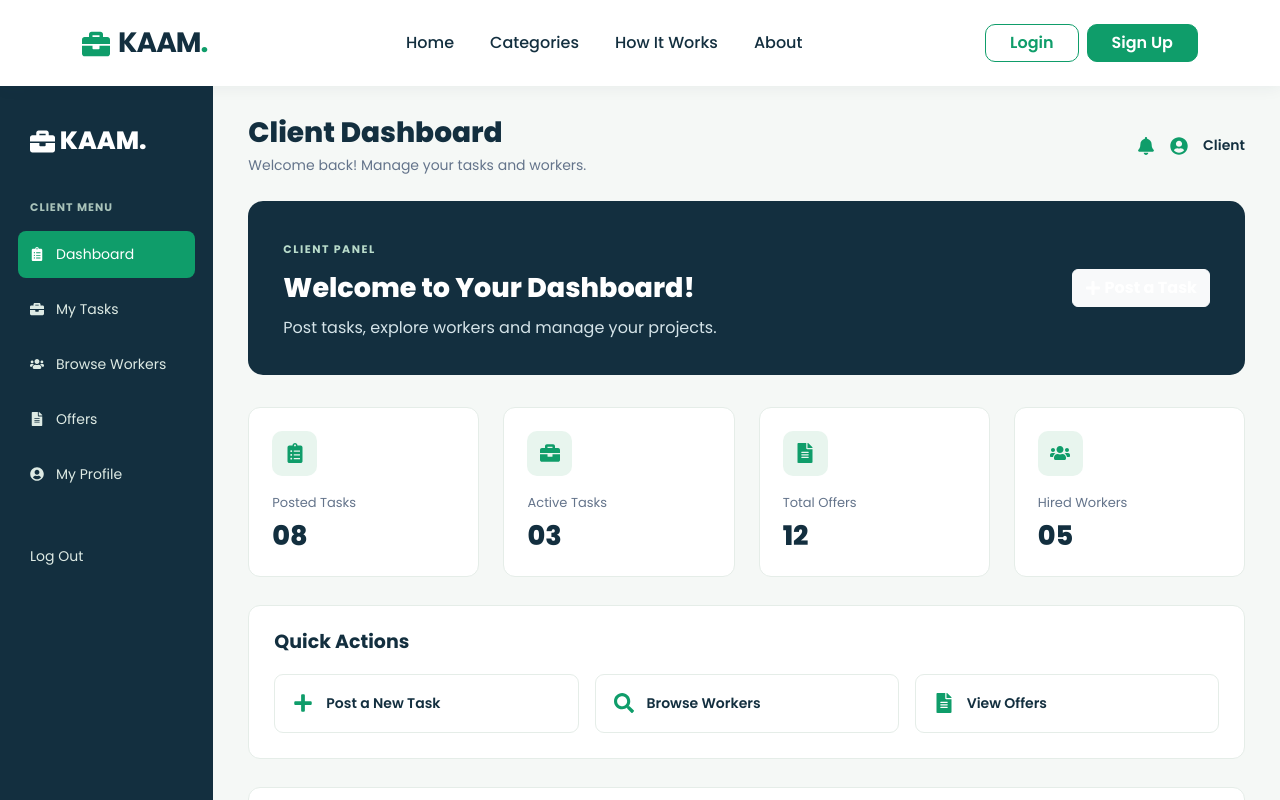
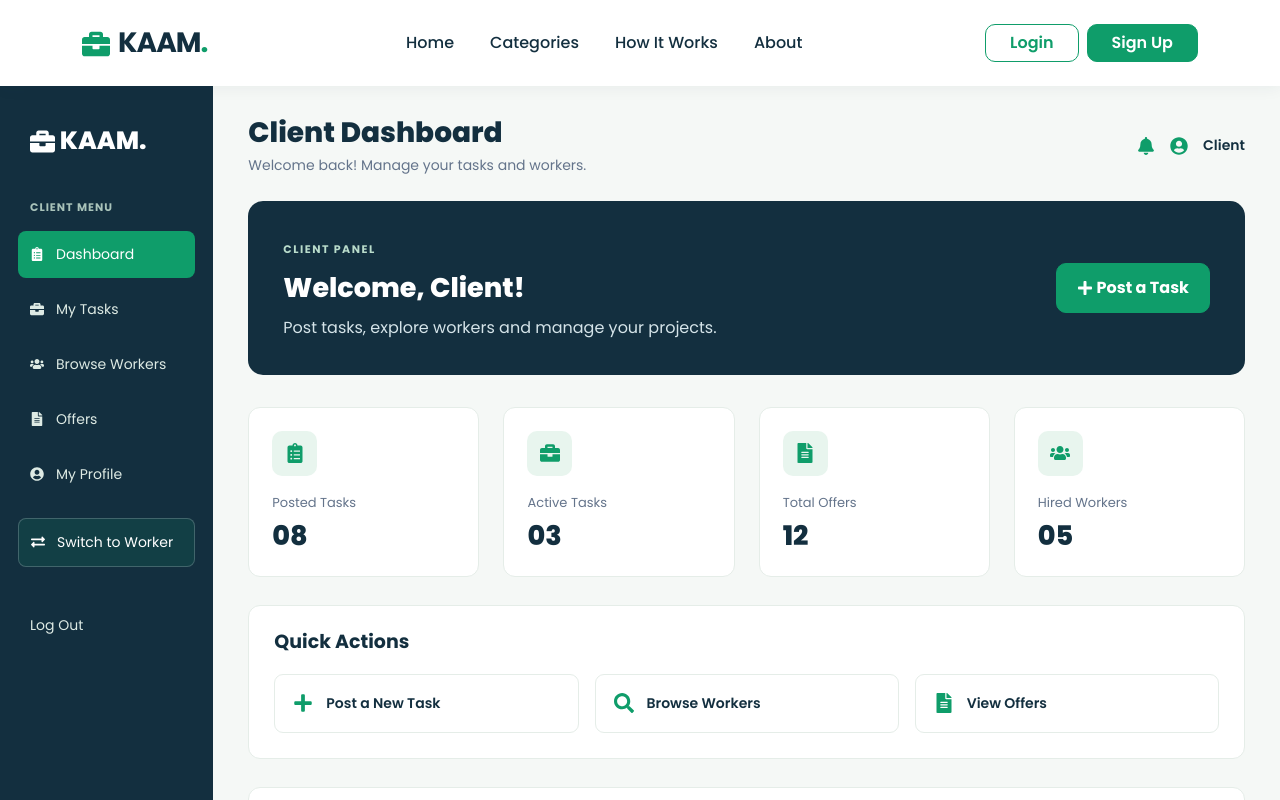
Before and after one commit to AzkaTalat/KAAM-Website, a React (Vite) app: page /client-dashboard in a window 1280 px wide. Shown: the top 800 px of the page. Built offline with nearby package versions, Linux system fonts and the light colour scheme.

Commit message:
Add client and worker mode switching

```diff
--- a/src/pages/ClientDashboard.jsx
+++ b/src/pages/ClientDashboard.jsx
@@ -7,12 +7,22 @@ import {
   FaPlus,
   FaSearch,
   FaBell,
-  FaUserCircle
+  FaUserCircle,
+  FaExchangeAlt
 } from 'react-icons/fa';
 
-import { Link } from 'react-router-dom';
+import { Link, useNavigate } from 'react-router-dom';
 
 function ClientDashboard() {
+  const navigate = useNavigate();
+
+  // Get logged-in user
+  const currentUser = JSON.parse(
+    localStorage.getItem('kaamCurrentUser') || 'null'
+  );
+
+  const clientName = currentUser?.name || 'Client';
+
   const stats = [
     { title: 'Posted Tasks', value: '08', icon: <FaClipboardList /> },
     { title: 'Active Tasks', value: '03', icon: <FaBriefcase /> },
@@ -21,10 +31,66 @@ function ClientDashboard() {
   ];
 
   const tasks = [
-    { title: 'Website Development', category: 'Technology', budget: 'Rs. 25,000', status: 'In Progress' },
-    { title: 'Logo Design', category: 'Design', budget: 'Rs. 5,000', status: 'Pending' },
-    { title: 'Mobile App UI Design', category: 'Design', budget: 'Rs. 15,000', status: 'Completed' }
+    {
+      title: 'Website Development',
+      category: 'Technology',
+      budget: 'Rs. 25,000',
+      status: 'In Progress'
+    },
+    {
+      title: 'Logo Design',
+      category: 'Design',
+      budget: 'Rs. 5,000',
+      status: 'Pending'
+    },
+    {
+      title: 'Mobile App UI Design',
+      category: 'Design',
+      budget: 'Rs. 15,000',
+      status: 'Completed'
+    }
   ];
+
+  // Switch to Worker Mode
+  function switchToWorker() {
+    if (!currentUser) {
+      navigate('/login');
+      return;
+    }
+
+    const updatedUser = {
+      ...currentUser,
+      activeMode: 'worker'
+    };
+
+    localStorage.setItem(
+      'kaamCurrentUser',
+      JSON.stringify(updatedUser)
+    );
+
+    const users = JSON.parse(
+      localStorage.getItem('kaamUsers') || '[]'
+    );
+
+    const updatedUsers = users.map(user =>
+      user.email === currentUser.email
+        ? { ...user, activeMode: 'worker' }
+        : user
+    );
+
+    localStorage.setItem(
+      'kaamUsers',
+      JSON.stringify(updatedUsers)
+    );
+
+    navigate('/worker-dashboard');
+  }
+
+  // Logout
+  function handleLogout() {
+    localStorage.removeItem('kaamCurrentUser');
+    navigate('/login');
+  }
 
   return (
     <div className="dashboard-page">
@@ -33,7 +99,10 @@ function ClientDashboard() {
 
           {/* SIDEBAR */}
           <aside className="col-lg-2 dashboard-sidebar">
-            <h4><FaBriefcase /> KAAM.</h4>
+
+            <h4>
+              <FaBriefcase /> KAAM.
+            </h4>
 
             <p className="sidebar-label">CLIENT MENU</p>
 
@@ -57,14 +126,30 @@ function ClientDashboard() {
               <FaUserCircle /> My Profile
             </a>
 
-            <Link to="/" className="sidebar-link logout-link">
+            {/* SWITCH MODE */}
+            <button
+              type="button"
+              className="sidebar-link mode-switch-link"
+              onClick={switchToWorker}
+            >
+              <FaExchangeAlt /> Switch to Worker
+            </button>
+
+            {/* LOGOUT */}
+            <button
+              type="button"
+              className="sidebar-link logout-link"
+              onClick={handleLogout}
+            >
               Log Out
-            </Link>
+            </button>
+
           </aside>
 
           {/* MAIN CONTENT */}
           <main className="col-lg-10 dashboard-main" id="overview">
 
+            {/* TOPBAR */}
             <div className="dashboard-topbar">
               <div>
                 <h3>Client Dashboard</h3>
@@ -74,16 +159,20 @@ function ClientDashboard() {
               <div className="dashboard-user">
                 <FaBell />
                 <FaUserCircle />
-                <span>Client</span>
+                <span>{clientName}</span>
               </div>
             </div>
 
-            {/* WELCOME */}
+            {/* WELCOME SECTION */}
             <div className="dashboard-welcome">
               <div>
                 <span>CLIENT PANEL</span>
-                <h2>Welcome to Your Dashboard!</h2>
-                <p>Post tasks, explore workers and manage your projects.</p>
+
+                <h2>Welcome, {clientName}!</h2>
+
+                <p>
+                  Post tasks, explore workers and manage your projects.
+                </p>
               </div>
 
               <Link to="/post-task" className="btn btn-light">
@@ -96,9 +185,15 @@ function ClientDashboard() {
               {stats.map((item, index) => (
                 <div className="col-sm-6 col-xl-3" key={index}>
                   <div className="stat-card">
-                    <div className="stat-icon">{item.icon}</div>
+
+                    <div className="stat-icon">
+                      {item.icon}
+                    </div>
+
                     <p>{item.title}</p>
+
                     <h3>{item.value}</h3>
+
                   </div>
                 </div>
               ))}
@@ -106,9 +201,11 @@ function ClientDashboard() {
 
             {/* QUICK ACTIONS */}
             <div className="dashboard-section">
+
               <h4>Quick Actions</h4>
 
               <div className="row g-3">
+
                 <div className="col-md-4">
                   <Link to="/post-task" className="quick-action">
                     <FaPlus />
@@ -129,11 +226,13 @@ function ClientDashboard() {
                     <span>View Offers</span>
                   </a>
                 </div>
+
               </div>
             </div>
 
             {/* RECENT TASKS */}
             <div className="dashboard-section" id="tasks">
+
               <div className="section-title-row">
                 <h4>Recent Tasks</h4>
                 <span>View All</span>
@@ -141,6 +240,7 @@ function ClientDashboard() {
 
               <div className="table-responsive">
                 <table className="table dashboard-table">
+
                   <thead>
                     <tr>
                       <th>Task Name</th>
@@ -157,25 +257,33 @@ function ClientDashboard() {
                         <td>{task.category}</td>
                         <td>{task.budget}</td>
                         <td>
-                          <span className={`task-status ${task.status.toLowerCase().replace(' ', '-')}`}>
+                          <span
+                            className={`task-status ${task.status.toLowerCase().replace(' ', '-')}`}
+                          >
                             {task.status}
                           </span>
                         </td>
                       </tr>
                     ))}
                   </tbody>
+
                 </table>
               </div>
             </div>
 
+            {/* BROWSE WORKERS */}
             <div className="dashboard-section" id="workers">
+
               <h4>Find Skilled Workers</h4>
+
               <p className="text-secondary">
                 Discover suitable people for your next project.
               </p>
+
               <Link to="/browse-workers" className="btn btn-primary">
                 Explore Workers
               </Link>
+
             </div>
 
           </main>
--- a/src/pages/WorkerDashboard.jsx
+++ b/src/pages/WorkerDashboard.jsx
@@ -3,16 +3,25 @@ import {
   FaBriefcase,
   FaClipboardList,
   FaMoneyBillWave,
-  FaCheckCircle,
   FaSearch,
   FaBell,
   FaUserCircle,
-  FaFileAlt
+  FaFileAlt,
+  FaExchangeAlt
 } from 'react-icons/fa';
 
-import { Link } from 'react-router-dom';
+import { Link, useNavigate } from 'react-router-dom';
 
 function WorkerDashboard() {
+  const navigate = useNavigate();
+
+  // Get logged-in user
+  const currentUser = JSON.parse(
+    localStorage.getItem('kaamCurrentUser') || 'null'
+  );
+
+  const workerName = currentUser?.name || 'Worker';
+
   const stats = [
     { title: 'Available Jobs', value: '24', icon: <FaSearch /> },
     { title: 'Active Jobs', value: '03', icon: <FaBriefcase /> },
@@ -21,10 +30,66 @@ function WorkerDashboard() {
   ];
 
   const jobs = [
-    { title: 'Website Development', client: 'ABC Company', budget: 'Rs. 25,000', status: 'In Progress' },
-    { title: 'Graphic Design', client: 'Creative Studio', budget: 'Rs. 8,000', status: 'Pending' },
-    { title: 'Landing Page Design', client: 'Digital Agency', budget: 'Rs. 12,000', status: 'Completed' }
+    {
+      title: 'Website Development',
+      client: 'ABC Company',
+      budget: 'Rs. 25,000',
+      status: 'In Progress'
+    },
+    {
+      title: 'Graphic Design',
+      client: 'Creative Studio',
+      budget: 'Rs. 8,000',
+      status: 'Pending'
+    },
+    {
+      title: 'Landing Page Design',
+      client: 'Digital Agency',
+      budget: 'Rs. 12,000',
+      status: 'Completed'
+    }
   ];
+
+  // Switch to Client Mode
+  function switchToClient() {
+    if (!currentUser) {
+      navigate('/login');
+      return;
+    }
+
+    const updatedUser = {
+      ...currentUser,
+      activeMode: 'client'
+    };
+
+    localStorage.setItem(
+      'kaamCurrentUser',
+      JSON.stringify(updatedUser)
+    );
+
+    const users = JSON.parse(
+      localStorage.getItem('kaamUsers') || '[]'
+    );
+
+    const updatedUsers = users.map(user =>
+      user.email === currentUser.email
+        ? { ...user, activeMode: 'client' }
+        : user
+    );
+
+    localStorage.setItem(
+      'kaamUsers',
+      JSON.stringify(updatedUsers)
+    );
+
+    navigate('/client-dashboard');
+  }
+
+  // Logout
+  function handleLogout() {
+    localStorage.removeItem('kaamCurrentUser');
+    navigate('/login');
+  }
 
   return (
     <div className="dashboard-page">
@@ -33,7 +98,10 @@ function WorkerDashboard() {
 
           {/* SIDEBAR */}
           <aside className="col-lg-2 dashboard-sidebar">
-            <h4><FaBriefcase /> KAAM.</h4>
+
+            <h4>
+              <FaBriefcase /> KAAM.
+            </h4>
 
             <p className="sidebar-label">WORKER MENU</p>
 
@@ -61,14 +129,30 @@ function WorkerDashboard() {
               <FaUserCircle /> My Profile
             </a>
 
-            <Link to="/" className="sidebar-link logout-link">
+            {/* SWITCH MODE */}
+            <button
+              type="button"
+              className="sidebar-link mode-switch-link"
+              onClick={switchToClient}
+            >
+              <FaExchangeAlt /> Switch to Client
+            </button>
+
+            {/* LOGOUT */}
+            <button
+              type="button"
+              className="sidebar-link logout-link"
+              onClick={handleLogout}
+            >
               Log Out
-            </Link>
+            </button>
+
           </aside>
 
           {/* MAIN CONTENT */}
           <main className="col-lg-10 dashboard-main" id="overview">
 
+            {/* TOPBAR */}
             <div className="dashboard-topbar">
               <div>
                 <h3>Worker Dashboard</h3>
@@ -78,21 +162,27 @@ function WorkerDashboard() {
               <div className="dashboard-user">
                 <FaBell />
                 <FaUserCircle />
-                <span>Worker</span>
+                <span>{workerName}</span>
               </div>
             </div>
 
-            {/* WELCOME */}
+            {/* WELCOME SECTION */}
             <div className="dashboard-welcome worker-welcome">
+
               <div>
                 <span>WORKER PANEL</span>
-                <h2>Welcome to Your Workspace!</h2>
-                <p>Discover jobs, submit offers and grow your career.</p>
+
+                <h2>Welcome, {workerName}!</h2>
+
+                <p>
+                  Discover jobs, submit offers and grow your career.
+                </p>
               </div>
 
               <Link to="/browse-jobs" className="btn btn-light">
                 <FaSearch /> Find Jobs
               </Link>
+
             </div>
 
             {/* STATISTICS */}
@@ -100,9 +190,15 @@ function WorkerDashboard() {
               {stats.map((item, index) => (
                 <div className="col-sm-6 col-xl-3" key={index}>
                   <div className="stat-card">
-                    <div className="stat-icon">{item.icon}</div>
+
+                    <div className="stat-icon">
+                      {item.icon}
+                    </div>
+
                     <p>{item.title}</p>
+
                     <h3>{item.value}</h3>
+
                   </div>
                 </div>
               ))}
@@ -110,9 +206,11 @@ function WorkerDashboard() {
 
             {/* QUICK ACTIONS */}
             <div className="dashboard-section">
+
               <h4>Quick Actions</h4>
 
               <div className="row g-3">
+
                 <div className="col-md-4">
                   <Link to="/browse-jobs" className="quick-action">
                     <FaSearch />
@@ -133,11 +231,13 @@ function WorkerDashboard() {
                     <span>View Earnings</span>
                   </a>
                 </div>
+
               </div>
             </div>
 
             {/* RECENT JOBS */}
             <div className="dashboard-section" id="jobs">
+
               <div className="section-title-row">
                 <h4>Recent Jobs</h4>
                 <span>View All</span>
@@ -145,6 +245,7 @@ function WorkerDashboard() {
 
               <div className="table-responsive">
                 <table className="table dashboard-table">
+
                   <thead>
                     <tr>
                       <th>Job Title</th>
@@ -161,25 +262,33 @@ function WorkerDashboard() {
                         <td>{job.client}</td>
                         <td>{job.budget}</td>
                         <td>
-                          <span className={`task-status ${job.status.toLowerCase().replace(' ', '-')}`}>
+                          <span
+                            className={`task-status ${job.status.toLowerCase().replace(' ', '-')}`}
+                          >
                             {job.status}
                           </span>
                         </td>
                       </tr>
                     ))}
                   </tbody>
+
                 </table>
               </div>
             </div>
 
+            {/* AVAILABLE JOBS */}
             <div className="dashboard-section" id="available">
+
               <h4>Explore Available Jobs</h4>
+
               <p className="text-secondary">
                 Find projects that match your skills and interests.
               </p>
+
               <Link to="/browse-jobs" className="btn btn-primary">
                 Browse Jobs
               </Link>
+
             </div>
 
           </main>
--- a/src/styles/global.css
+++ b/src/styles/global.css
@@ -951,3 +951,74 @@ a {
     font-size: 21px;
   }
 }
+
+/* DASHBOARD BUTTON FIXES */
+
+/* Post a Task button */
+.dashboard-welcome .btn-light {
+  background: var(--kaam-green) !important;
+  border: 1px solid var(--kaam-green) !important;
+  color: white !important;
+  padding: 12px 20px;
+  border-radius: 10px;
+}
+
+.dashboard-welcome .btn-light:hover {
+  background: #0B8056 !important;
+  border-color: #0B8056 !important;
+  color: white !important;
+}
+
+/* Sidebar links and logout button */
+.dashboard-sidebar .sidebar-link {
+  width: 100%;
+  box-sizing: border-box;
+  text-align: left;
+  justify-content: flex-start;
+}
+
+.dashboard-sidebar .logout-link {
+  display: flex;
+  align-items: center;
+  width: 100%;
+  margin-top: 35px;
+  padding: 13px 12px;
+  border: none;
+  border-radius: 8px;
+  background: transparent;
+  color: #DDEAE4;
+  font-family: inherit;
+  font-size: 14px;
+  cursor: pointer;
+}
+
+.dashboard-sidebar .logout-link:hover {
+  background: var(--kaam-green);
+  color: white;
+}
+
+/* SIDEBAR MODE SWITCH BUTTON */
+
+.dashboard-sidebar .mode-switch-link {
+  width: 100%;
+  display: flex;
+  align-items: center;
+  gap: 12px;
+  text-align: left;
+  border: 1px solid rgba(255, 255, 255, 0.2);
+  background: rgba(15, 157, 106, 0.15);
+  color: #ffffff;
+  padding: 13px 12px;
+  margin-top: 20px;
+  margin-bottom: 10px;
+  border-radius: 8px;
+  font-family: inherit;
+  font-size: 14px;
+  cursor: pointer;
+}
+
+.dashboard-sidebar .mode-switch-link:hover {
+  background: var(--kaam-green);
+  color: #ffffff;
+  border-color: var(--kaam-green);
+}
```
Also changed, not shown: src/pages/Login.jsx (+25 -9 lines), src/pages/Signup.jsx (+18 -34 lines).
